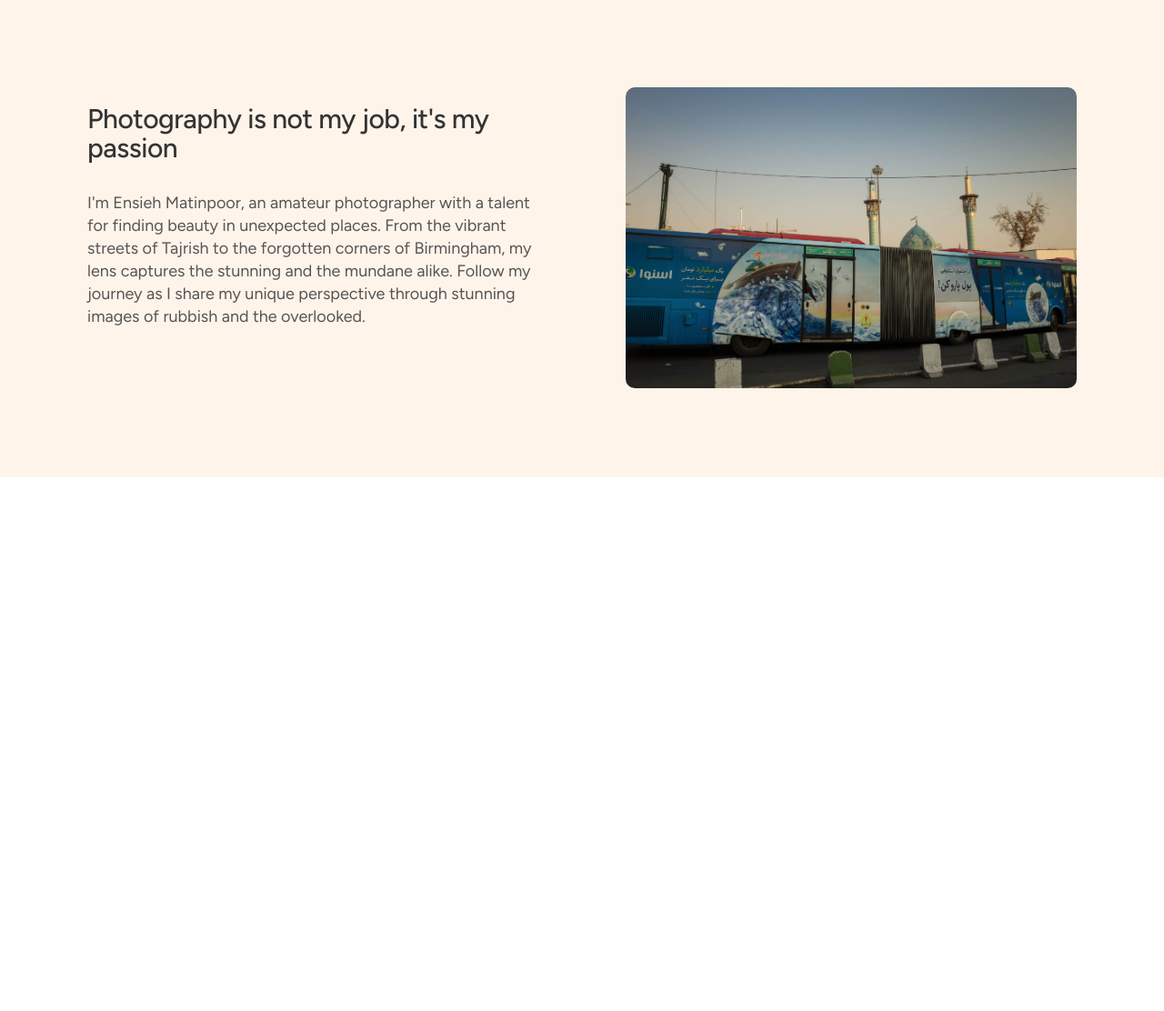
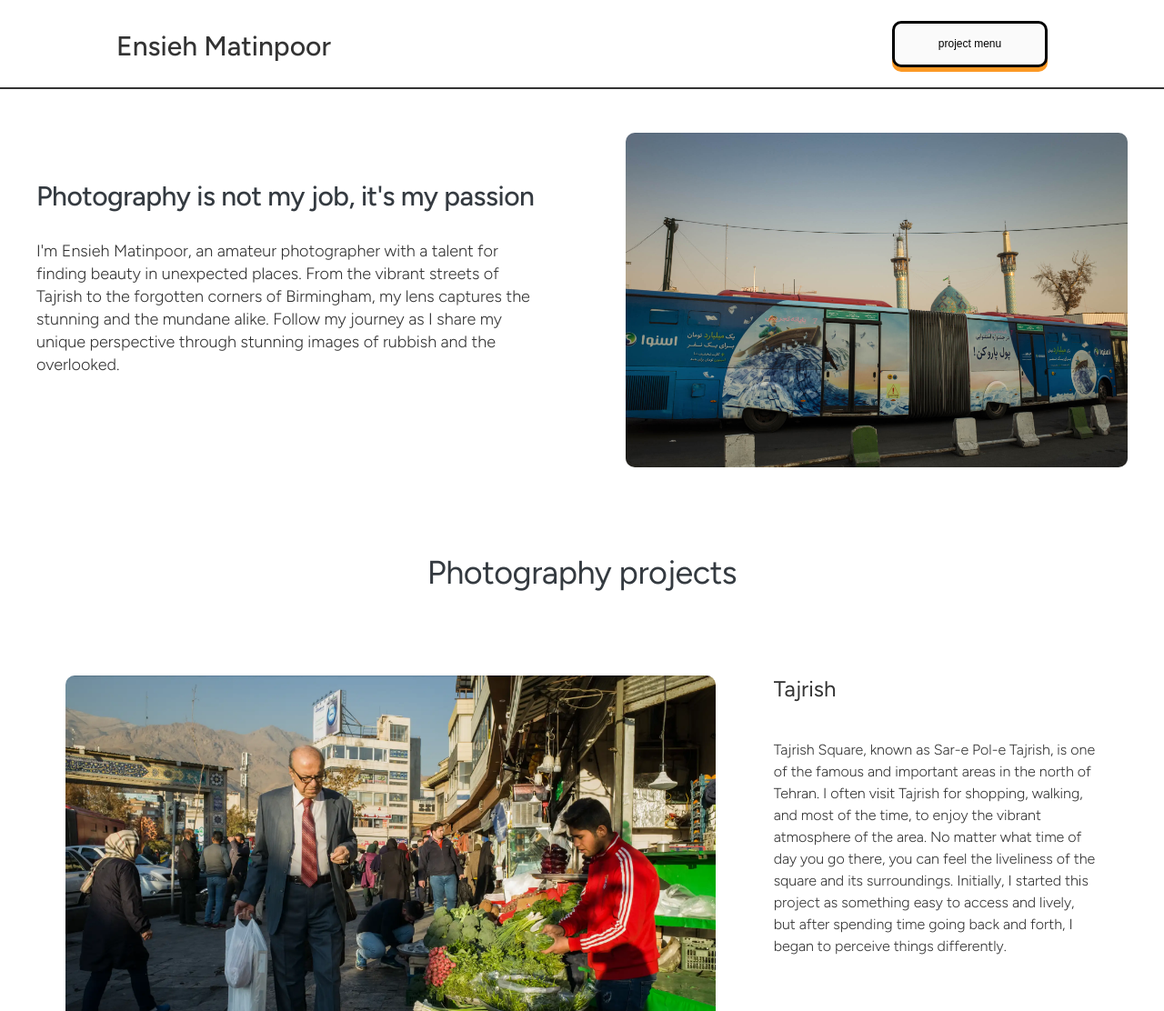
Before and after one commit to ensieh-matinpoor/photoghraphy-website, a plain HTML site: page index.html in a window 1280 px wide. Shown: the top 1112 px of the page at 91% size. Before the commit the page ends 800 px from the top, so only its background shows below. Drawn offline with Linux system fonts and the light colour scheme.

Commit message:
create two projects

```diff
--- a/css/style.css
+++ b/css/style.css
@@ -42,15 +42,83 @@ html{
   /* 10px/16=0.625 = 62.5 */
 }
 body {
-  font-family: figtree , sans-serif;
+  font-family: "Figtree", sans-serif;
   line-height: 1;
   font-weight: 400;
-   color: #555;
-  /* color: #495057; */
+   color:#333;
+
 }
+/* ***************** */
+/* GENERAL COMPONENT */
+/* ***************** */
+.heading-primary{
+  font-size: 3.0rem;
+  font-weight:500;
+  line-height: 3.2rem;
+  /* color: #333;  */
+   color: #343a40;
+  letter-spacing:-0.5px;
+  margin-bottom: 3.2rem;
+}
+
+/* ***************** */
+/* HEADER*/
+/* ***************** */
+
+
+
+/* ***************** */
+/* NAVBAR*/
+/* ***************** */
+.navbar{
+   display: flex;
+  justify-content: space-between;
+  align-items: center;
+  height: 9.6rem;
+  padding: 0 12.8rem;
+}
+.logo-name{
+  height: 2.4rem;
+  font-weight: 500;
+  font-size: 3.0rem;
+}
+.primary-button{
+  width: 17.1rem;
+  height: 5.1rem;
+  color: #000;
+  text-align: center;
+  white-space: normal;
+  background-color: #fafafa;
+  border: 0.3rem solid #000;
+  border-radius: 1rem;
+  font-size: 1.2rem;
+  font-weight: 500;
+  line-height: 1.5rem;
+  display: block;
+  box-shadow: 0 0.5rem #fc9925;
+  text-decoration: none;
+
+}
+/* .primary-button:link */
+/* .primary-button:visited{
+  text-decoration: none;
+  color: #333;
+  font-weight: light 300 ;
+  font-size: 1rem;
+  transition: 0.3s; }*/
+
+
+/* ***************** */
+/* HERO SECTION */
+/* ***************** */
+
+
+
+
 .section-hero{
-   background-color: #FFF4EA;
-  padding:9.6rem;
+   /* background-color: #FFF4EA;  */
+  padding: 4.8rem 0 9.6rem 0;
+  border-top: 0.2rem solid #333;;
 
 }
 .hero{
@@ -62,16 +130,8 @@ body {
   align-items: center;
 
 }
-.heading-primary{
-  font-size: 3.0rem;
-  font-weight:500;
-  line-height: 3.2rem;
-  color: #333;
-  /* color: #343a40; */
-  letter-spacing:-0.5px;
-  margin-bottom: 3.2rem;
-}
 .hero-description{
+  font-weight: 300;
   font-size: 1.8rem;
   line-height: 2.5rem;
   margin-bottom: 4.8rem;
@@ -82,3 +142,53 @@ body {
   border-radius: 1rem;
 
 }
+.container{
+  max-width:120rem ;
+  padding: 0 3.2rem;
+  margin: 0 auto;
+}
+.grid{
+  display: grid;
+  column-gap: 6.4rem;
+  row-gap: 12.8rem;
+
+}
+.grid--2cols{
+  grid-template-columns: 2fr 1fr;
+}
+
+.heading-secondary{
+  letter-spacing:-0.5px;
+  color: #343a40;
+  font-weight:400;
+  font-size: 3.6rem;
+  line-height: 3.5rem;
+  margin-bottom: 9.6rem;
+  text-align: center;
+}
+.heading-tertiary{
+  font-weight: 400;
+  font-size: 2.4rem;
+  line-height: 3.0rem;
+  color: #333;
+  margin-bottom: 2.4rem;
+}
+.project-description{
+  font-weight: 300;
+  font-size: 1.6rem;
+  line-height: 2.4rem;
+  color: #333;
+  margin-bottom: 9.6rem;
+}
+
+.project-img{
+  width: 100%;
+  border-radius: 1rem;
+
+}
+
+.text-box{
+display: flex;
+  flex-direction: column;
+  justify-content: space-between;
+}
--- a/index.html
+++ b/index.html
@@ -12,6 +12,12 @@
   <title>Ensieh Matinpoor</title>
 </head>
 <body>
+  <nav class="navbar">
+    <div class="logo-name">Ensieh Matinpoor</div>
+    <button class="primary-button">project menu</button>
+
+  </nav>
+  <main>
   <section class="section-hero">
     <div class="hero">
     <div class="hero-text-box">
@@ -30,5 +36,53 @@
     </div>
   </div>
   </section>
-</body>
+  <div class="projects" >
+    <div class="container">
+      <h2 class="heading-secondary"> Photography projects</h2>
+    </div>
+    <div div class="container grid grid--2cols">
+      <!-- project tajrish -->
+      <div class="card-img-box">
+        <img src="img/home/tajrish.webp" class="project-img"
+        alt="A man with a shopping bag in Tajrish">
+      </div>
+      <div class="text-box">
+        <h3 class="heading-tertiary">Tajrish</h3>
+        <p class="project-description">
+          Tajrish Square, known as Sar-e Pol-e Tajrish,
+          is one of the famous and important areas in the north of Tehran.
+          I often visit Tajrish for shopping, walking,
+          and most of the time, to enjoy the vibrant atmosphere of the area.
+           No matter what time of day you go there, you can feel the liveliness
+            of the square and its surroundings. Initially,
+             I started this project as something easy
+            to access and lively, but after spending time going back and forth,
+          I began to perceive things differently.
+        </p>
+        <button class="primary-button">See more</button>
+      </div>
+
+      <!-- project Enqelab Street -->
+      <div class="card-img-box">
+        <img src="img/home/engelab.webp" class="project-img"
+        alt="A woman screaming">
+      </div>
+      <div class="text-box">
+        <h3 class="heading-tertiary">Enqelab Street</h3>
+        <p class="project-description">
+          Tajrish Square, known as Sar-e Pol-e Tajrish,
+          is one of the famous and important areas in the north of Tehran.
+          I often visit Tajrish for shopping, walking,
+          and most of the time, to enjoy the vibrant atmosphere of the area.
+           No matter what time of day you go there, you can feel the liveliness
+            of the square and its surroundings. Initially,
+             I started this project as something easy
+            to access and lively, but after spending time going back and forth,
+          I began to perceive things differently.
+        </p>
+        <button class="primary-button">See more</button>
+      </div>
+    </div>
+
+  </section>
 </html>
```
Also changed, not shown: img/home/tajrish.webp (added), img/tajrish/Tajrish1.webp (added).
